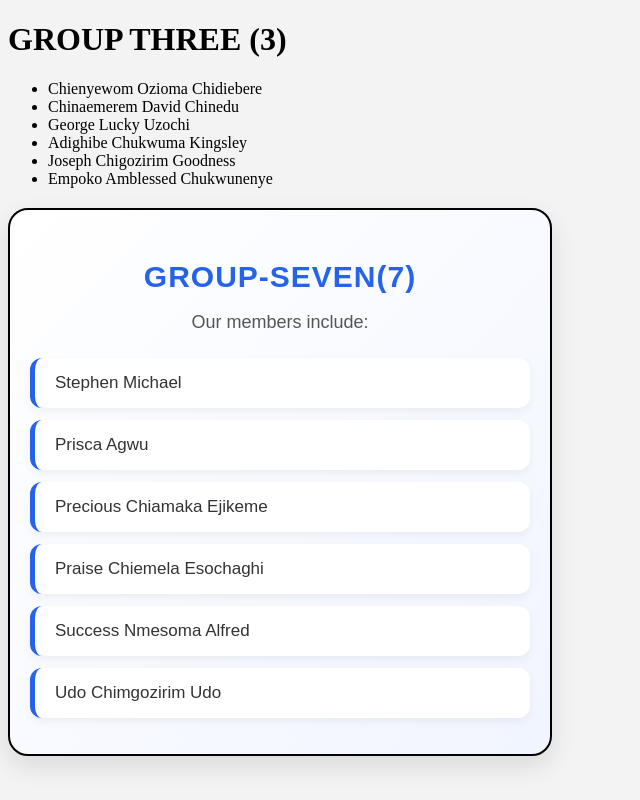
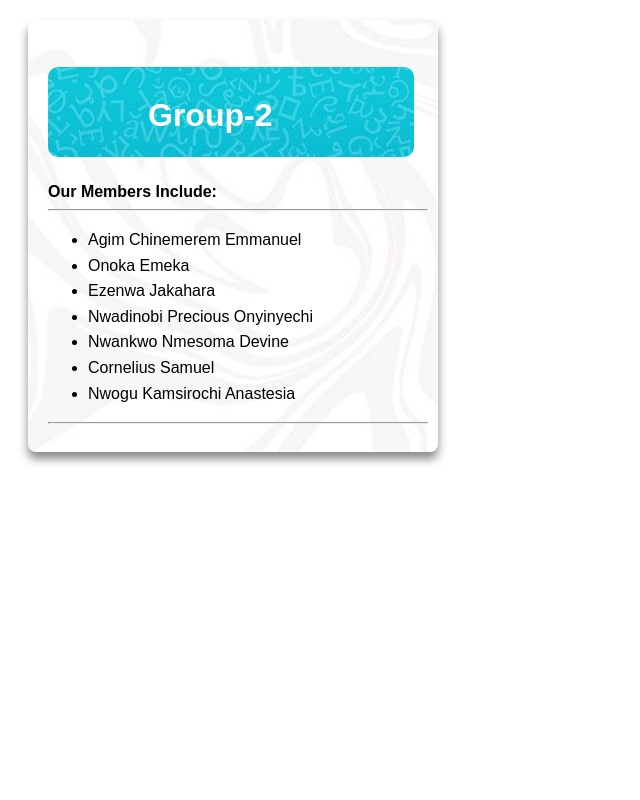
Before and after one commit to EMMANDIOMA/class-project, a website: page index.html in a window 1280 px wide. Shown: the whole page, without its empty margins (0-640 px from the left). Drawn offline with Linux system fonts and the light colour scheme.

Commit message:
Group-2 Restyled

```diff
--- a/index.html
+++ b/index.html
@@ -8,30 +8,20 @@
   </head>
   <body>
     <div>
-    <h1>GROUP THREE (3)</h1>
-    <ul>
-      <li>Chienyewom Ozioma Chidiebere</li>
-      <li>Chinaemerem David Chinedu</li>
-      <li>George Lucky Uzochi</li>
-      <li>Adighibe Chukwuma Kingsley</li>
-      <li>Joseph Chigozirim Goodness</li>
-      <li>Empoko Amblessed Chukwunenye</li>
-    </ul>
+      <h2>Group-2</h2>
+      <span>Our Members Include:</span>
+      <hr>
+
+        <ul>
+          <li>Agim Chinemerem Emmanuel<span>(Class-A)</span></li>
+          <li> Onoka Emeka<span>(Class-A)</span></li>
+          <li> Ezenwa Jakahara<span>(Class-A)</span></li>
+          <li> Nwadinobi Precious Onyinyechi<span>(Class-C)</span></li>
+          <li> Nwankwo Nmesoma Devine <span>(Class-C)</span></li>
+          <li> Cornelius Samuel <span>(Class-C)</span> </li>
+          <li> Nwogu Kamsirochi Anastesia<span>(Class-B)</span></li>
+        </ul>
+      <hr>
     </div>
-
-    <section id="group-seven">
-      <h3>Group-seven(7)</h3>
-      <P>Our members include: </P>
-      <ul>
-        <li>Stephen Michael</li>
-        <li>Prisca Agwu</li>
-        <li>Precious Chiamaka Ejikeme</li>
-        <li>Praise Chiemela Esochaghi</li>
-        <li>Success Nmesoma Alfred</li>
-        <li>Udo Chimgozirim Udo</li>
-      </ul>
-
-    </section>
-
   </body>
 </html>
--- a/style.css
+++ b/style.css
@@ -1,70 +1,50 @@
-body {
-  background-color: rgb(243, 243, 243);
+body div {
+  font-family: Arial, Helvetica, sans-serif;
+  background-color: aliceblue;
+  margin: 20px;
+  border-radius: 8px;
+  width: 380px;
+  padding: 20px;
+  padding-right: 10px;
+  box-shadow: 0px 7px 10px rgba(77, 76, 76, 0.653);
+  background-image: url('images/download\ \(4\).jpg');
 }
 
-#group-seven {
-  border: 2px solid;
+body div h2{
+    padding-left: 100px;
+    padding-top: 30px;
+    background-image: url('images/Random\ Letter\ Wallpaper.jpg');
+    border-radius: 10px;
+    width: 70%;
+    height: 60px;
+    color: white;
+    font-size: xx-large;
+
 }
 
-#group-seven {
-  max-width: 500px;
-  margin-top: 20px;
-  padding: 20px;
-  background: linear-gradient(135deg, #ffffff, #f1f5ff);
-  border-radius: 20px;
-  box-shadow: 0 10px 25px rgba(0, 0, 0, 0.1);
-  font-family: Arial, sans-serif;
-  transition: transform 0.3s ease, box-shadow 0.3s ease;
+body div span{
+ font-weight: 800;
 }
 
-
-#group-seven:hover {
-  transform: translateY(-8px);
-  box-shadow:0 15px 35px rgba(0, 0, 0, 0.15);
+div ul li{
+  line-height: 1.6;
 }
 
-
-#group-seven h3 {
-  text-align: center;
-  font-size: 30px;
-  color: #2563eb;
-  margin-bottom: 10px;
-  text-transform: uppercase;
-  letter-spacing: 1px;
+div ul li span{
+  opacity: 0;
+  transition: opacity 0.3s ease;
+  pointer-events: none;
+  padding-left: 10px;
 }
 
+div ul li:hover {
+    transform: translate(-10px);
+    font-weight: bold;
+    transition: 0.4s ease;
 
-#group-seven p {
-  text-align: center;
-  color: #555;
-  font-size: 18px;
-  margin-bottom: 25px;
+
 }
 
-
-#group-seven ul {
-  list-style: none;
-  padding: 0;
-  display: grid;
-  gap: 12px;
+div ul li:hover span{
+    opacity: 1;
 }
-
-
-#group-seven li {
-  background: white;
-  padding: 15px 20px;
-  border-radius: 12px;
-  color: #333;
-  font-size: 17px;
-  font-weight: 500;
-  border-left: 5px solid #2563eb;
-  box-shadow: 0 4px 10px rgba(0, 0, 0, 0.05);
-  transition: all 0.3s ease;
-}
-
-
-#group-seven li:hover {
-  background: #2563eb;
-  color: white;
-  transform: translateX(10px);
-}
```
Also changed, not shown: images/Random Letter Wallpaper.jpg (added), images/download (3).jpg (added), images/download (4).jpg (added).
